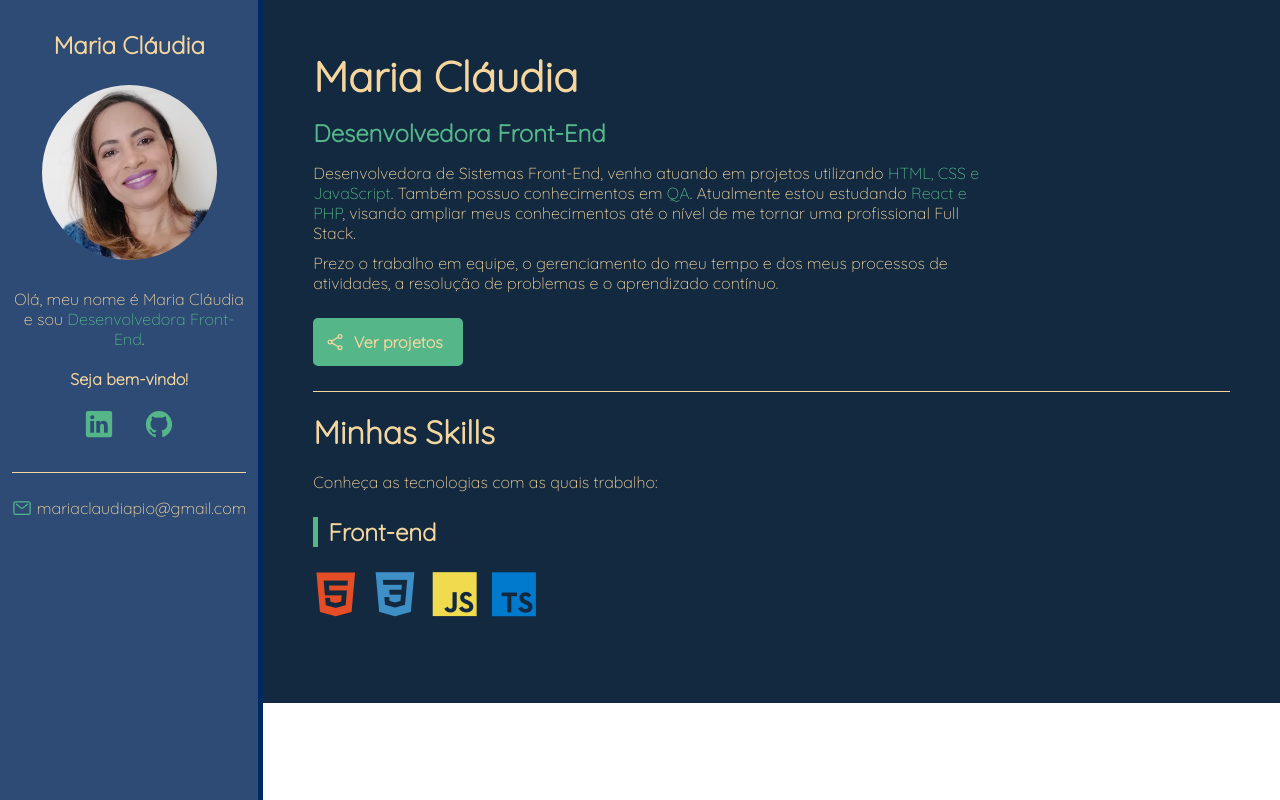
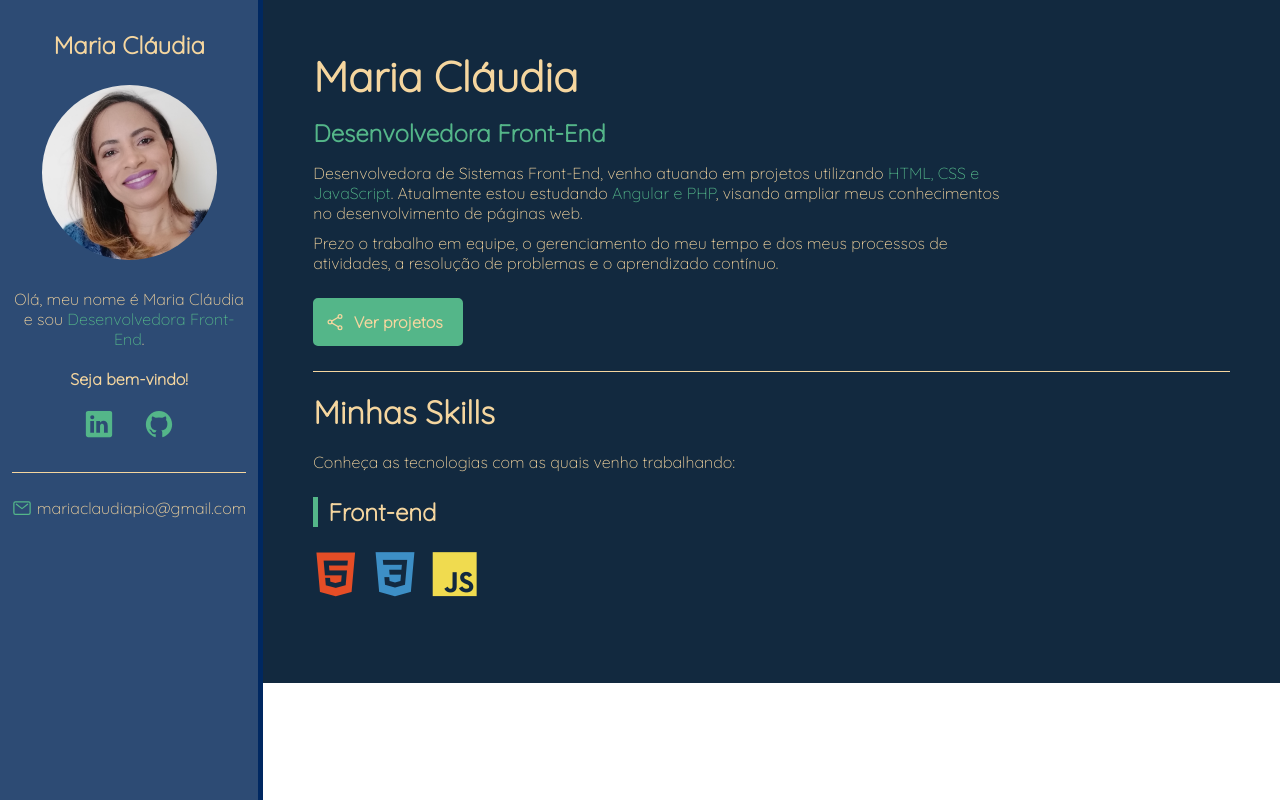
Before and after one commit to mariaclaudiapio/mariaclaudiapio.github.io, a plain HTML site: page sobre.html in a window 1280 px wide. Drawn offline with nearby package versions, Linux system fonts and the light colour scheme; a web font is replaced by a local one.

Commit message:
Atualizando informações da página 'sobre'

```diff
--- a/sobre.html
+++ b/sobre.html
@@ -26,21 +26,20 @@
         <section id="about-container">
             <h1 id="name">Maria Cláudia</h1>
                 <p id="title"><span class="highlight">Desenvolvedora Front-End</span></p>
-                <p class="description">Desenvolvedora de Sistemas Front-End, venho atuando em projetos utilizando <span class="highlight">HTML, CSS e JavaScript</span>. Também possuo conhecimentos em <span class="highlight">QA</span>. Atualmente estou estudando <span class="highlight">React e PHP</span>, visando ampliar meus conhecimentos até o nível de me tornar uma profissional Full Stack.</p>
+                <p class="description">Desenvolvedora de Sistemas Front-End, venho atuando em projetos utilizando <span class="highlight">HTML, CSS e JavaScript</span>. Atualmente estou estudando <span class="highlight">Angular e PHP</span>, visando ampliar meus conhecimentos no desenvolvimento de páginas web.</p>
                 <p class="description">Prezo o trabalho em equipe, o gerenciamento do meu tempo e dos meus processos de atividades, a resolução de problemas e o aprendizado contínuo.</p>
                 <a href="projetos.html" id="btn-projects"><ion-icon name="share-social-outline"></ion-icon><span>Ver projetos</span></a>
                 <h2 id="skills-section-title">Minhas Skills</h2>
-                <p class="description">Conheça as tecnologias com as quais trabalho:</p>
+                <p class="description">Conheça as tecnologias com as quais venho trabalhando:</p>
                 <div id="skills-container">
                     <div class="skills-box">
                        <p class="skills-title">Front-end</p>
                        <i class="devicon-html5-plain colored"></i>
                        <i class="devicon-css3-plain colored"></i>
                        <i class="devicon-javascript-plain colored"></i>
-                       <i class="devicon-typescript-plain colored"></i>
                     </div>
                      <!-- <div class="back-end">
-                        <p class="skills-tittle">Back-end</p>
+                        <p class="skills-php">Back-end</p>
                         <i class="devicon-nodejs-plain colored"></i>
                         <i class="devicon-css3-plain colored"></i>
                         <i class="devicon-javascript-plain colored"></i>
```
